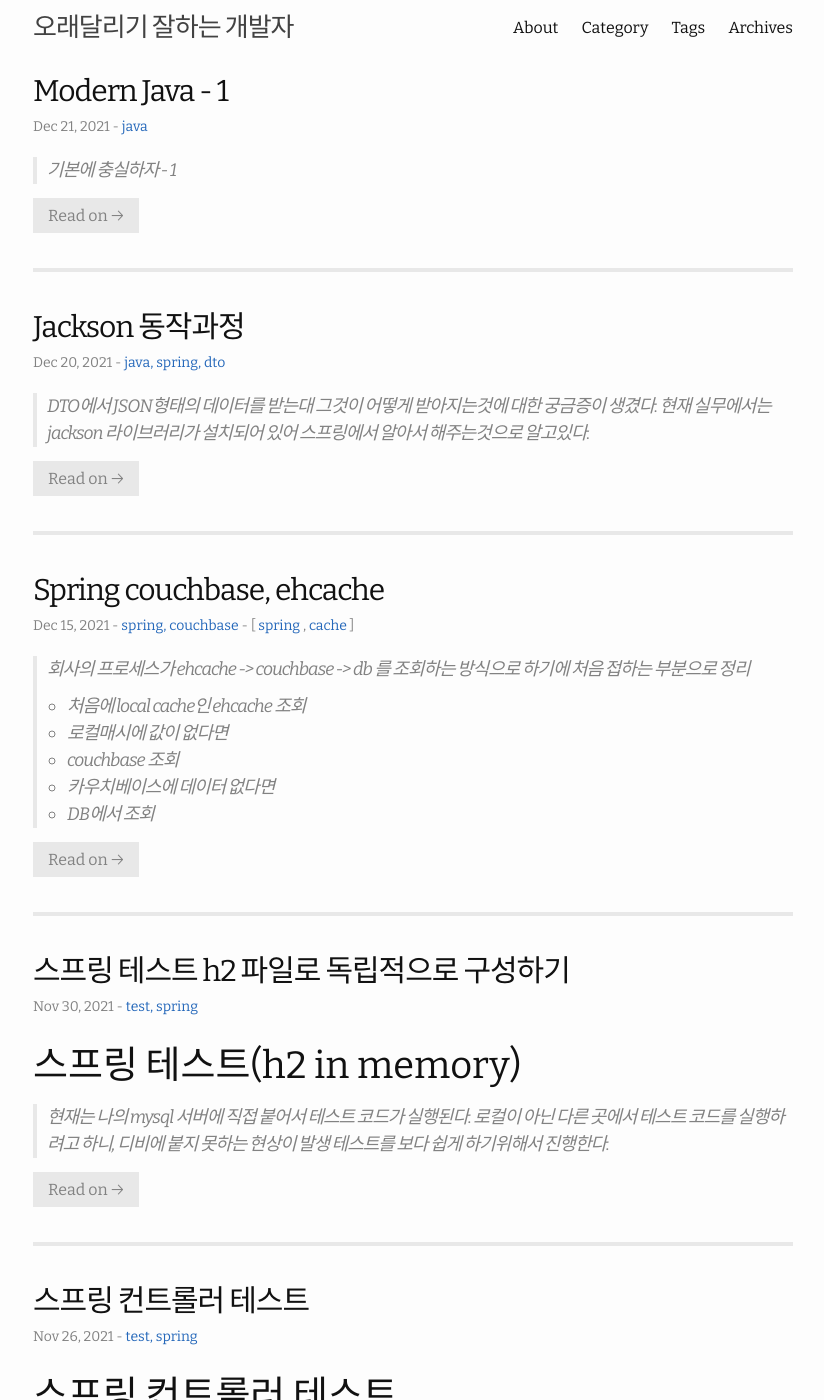
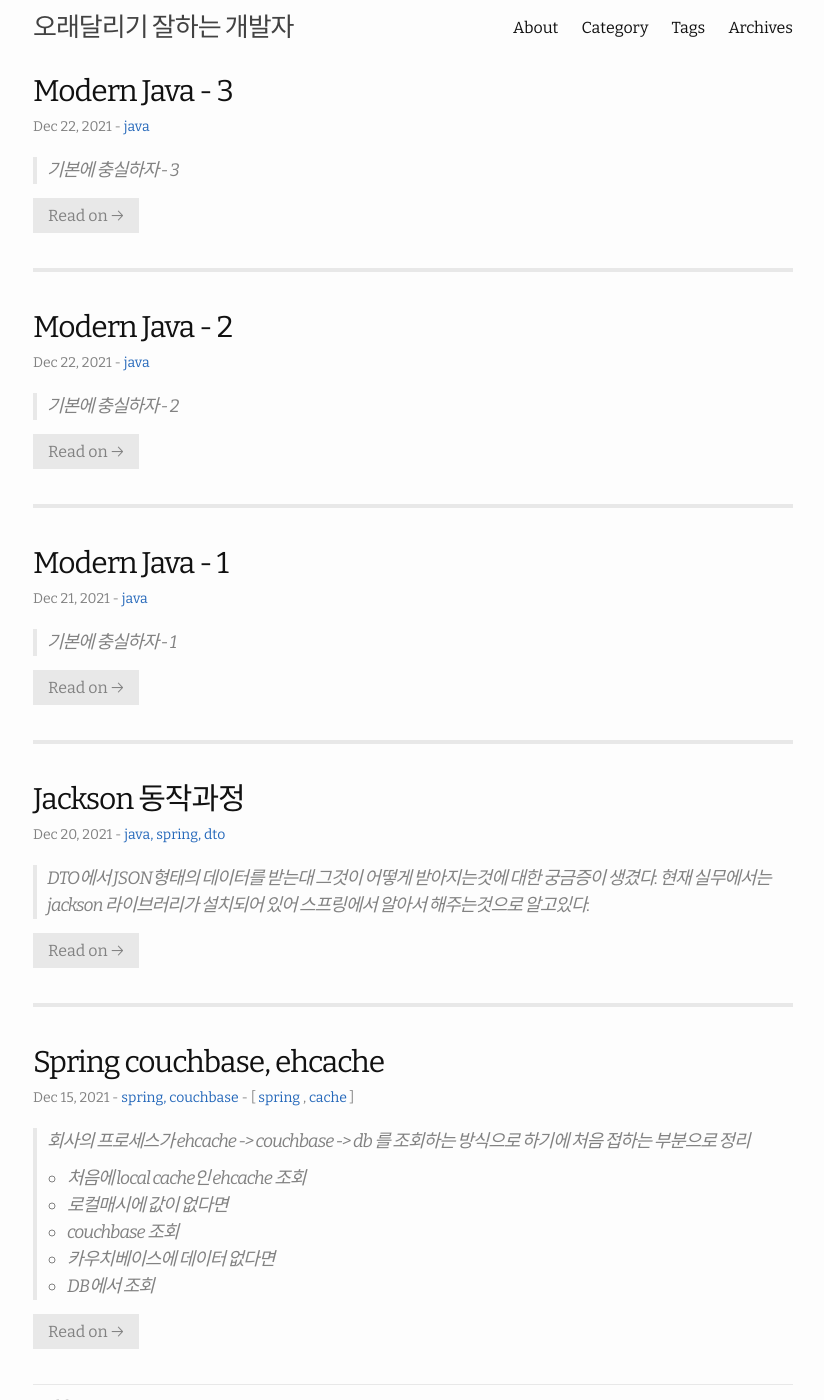
Before and after one commit to HWANGJEONGHYEON1/HWANGJEONGHYEON1.github.io, a Jekyll site: the page built from index.html, in a window 1280 px wide and 1400 px high. Shown: the whole window, without its empty margins (227-1051 px from the left). Built offline with Jekyll 4.4.1, drawn with Linux system fonts in a browser that asks for light colours; the list of posts is cut into pages by our own code; part of the change alters nothing that is shown; some of the changed text lies outside the part shown.

Commit message:
[docs] modern java - 1,2

````diff
--- a/_posts/2021-12-21-modern_java1.md
+++ b/_posts/2021-12-21-modern_java1.md
@@ -116,65 +116,12 @@ File[] hiddenFiles = new File(".").listFiles(File::isHidden);
     - 기존 스레드 API로 멀티스레딩 코드를 구현해서 병렬성을 이용하기 쉽지 않다.
     - 자바 스트림 API는 컬렉션을 처리하면서 발생하는 모호함과 반복적인 코드문제, 멀티코어 활용 두가지를 활용했다(내부적으로 fork-join 방식)
         - `fork-join` : 다른 프로세스 혹은 스레드를 여러개로 쪼개어 새롭게 생성하여 작업을 한 후 실행한 작업들의 결과를 다시 취합하는 방식
+- 장점
+    - 가비지 변수를 만들지 않는다.
+    - 선언형 코드를 구현할 수 있다.
+    - 여러 빌딩 블록 연산을 연결해서 복잡한 데이터처리 파이프라인을 만들 수 있다.
+    - filter, map, collect 같은 고수준 빌딩 블록으로 이루어져 있으므로 특정 스레딩 모델에 제한하지 않고 자유롭게 어떤상황이든 사용할 수 있다.
 
 ### default method
 - JAVA 8 이전에는 인터페이스를 구현할 때 메서드를 강제하는 방식이었다면 디폴트 메서드를 이용하여 기존 인터페이스를 구현하는 클래스는 바꾸지 않아도 인터페이스를 변경할 수 있다.
     - ex) List, Collection 인터페이스는 이전에 stream, parallelStream 메서드를 지원하지 않았다. 하지만 JAVA 8 인터페이스에 default 메서드로 제공하여 기존 인터페이스를 쉽게 변경할 수 있었다.
-
-
-
-### Optional - 값이 없는 상황을 처리
-- NPE 줄이기
-    - NULL 때문에 발생하는 문제
-        - NPE는 흔한 에러
-        - 코드가 더러워진다,
-        - NULL은 의미가 없다(값이 없다라는 의미도 적절하지 않다)
-        - 자바 철학에 위배
-        - 형식 시스템에 구멍을만든다 => 모든 레퍼런스는 NULL이 할당 가능하다. NULL이 점점 확장됬을 때 어떤 의미의 NULL인지 알 수 없다.
-- Optional 클래스
-    - 하스켈과 스칼라의 영향을 받아 클래스가 제공된다.
-    - Optional은 선택형 값을 캡슐화하는 클래스
-    - 값이 있으면 Optional 클래스는 값을 감싼다. 없으면 Optional.empty() 메서드로 Optional을 반환.
-    - empty()는 싱글턴인스턴스를 반환하는 `정적팩토리메서드`이다.
-    - Optional이 등장하면 unWrap해서 값이 없을 수 있는 상황에 적절하게 대응하도록 강제하는 효과가 있다.
-
-```java
-
-Optional<Animal> optionalAnimal = Optional.empty(); // 빈 Optional
-
-Optional<Animal> optionalAnimal = Optional.of(animal); // null이 아닌 값으로 Optional
-
-Optional<Animal> optionalAnimal = Optional.ofNullable(animal); // null 값을 Optional로 만들기, animal이 null이면 Optional 빈객체가 반환
-
-```
-
-- 스트림의 map과 비슷하게 제공된 함수를 적용할 수 있다.
-
-```java
-Optional<Animal> optionalAnimal = Optional.of(animal);
-Optional<String> animalName = optionalAnimal.map(Animal::getName);
-```
-
-- 두번 감싸진 Optional로 받고 싶지 않을 때는 flatMap 사용
-- Optional 클래스는 필드형식으로 사용할 것을 가정하지 않았기 때문에 Serializable 인터페이스를 구현하지 않았다. 따라서 직렬화 모델을 사용할 경우 문제가 생길 수 있다.
-- 자바 9에서는 Optinal을 포함하는 스트림을 쉽게 처리할 수 있도록 stream()메서드를 추가했다.
-
-```java
-Stream<Optional<Animal>> streamOptionVariable = ..;
-Set<Animal> result = stream.filter(Optional::isPresent)
-                        .map(Optional::get)
-                        .collect(Collectors::toSet);
-
-```
-
-
-### optional 메서드
-- get: 값을 읽을 순 있지만 안전하지 않다. -> 값이 없으면 NoSuchElementException 예외가 터진다.
-- ifPresent(Consumer<? super T> consumer): 값이 존재할 때 인수로 넘겨진 동작을 실행할 수 있다. 값이 없으면 아무일도 일어나지 않음
-- orElse: Optional이 값을 포함하지 않을 때 기본값을 제공할 수 있다.
-- orElseGet(Supplier<? extends T> suplier): orElse 메서드에 대응하는 게으른 버전의 메서드. Optional에 값이 없을 때만 Suplier가 실행
-- orElseThrow(Supplier<? extends T> exSuplier): 값이 존재하지 않는다면, 예외를 발생시킨다.
-
-### Optional을 사용해야할 때
-- 잠재적으로 NULL이 될 수 있는 대상을 Optional로 감싸기
-- 예외와 Optional을 반환해야할 때 orElse* 를 사용하자
--- /dev/null
+++ b/_posts/2021-12-22-modern_java2.md
@@ -0,0 +1,66 @@
+---
+layout: post
+title:  "Modern Java - 2"
+date:   2021-12-22 13:00:21 +0900
+categories: java
+---
+
+> 기본에 충실하자 - 2
+
+# Optional
+
+### Optional - 값이 없는 상황을 처리
+- NPE 줄이기
+    - NULL 때문에 발생하는 문제
+        - NPE는 흔한 에러
+        - 코드가 더러워진다,
+        - NULL은 의미가 없다(값이 없다라는 의미도 적절하지 않다)
+        - 자바 철학에 위배
+        - 형식 시스템에 구멍을만든다 => 모든 레퍼런스는 NULL이 할당 가능하다. NULL이 점점 확장됬을 때 어떤 의미의 NULL인지 알 수 없다.
+- Optional 클래스
+    - 하스켈과 스칼라의 영향을 받아 클래스가 제공된다.
+    - Optional은 선택형 값을 캡슐화하는 클래스
+    - 값이 있으면 Optional 클래스는 값을 감싼다. 없으면 Optional.empty() 메서드로 Optional을 반환.
+    - empty()는 싱글턴인스턴스를 반환하는 `정적팩토리메서드`이다.
+    - Optional이 등장하면 unWrap해서 값이 없을 수 있는 상황에 적절하게 대응하도록 강제하는 효과가 있다.
+
+```java
+
+Optional<Animal> optionalAnimal = Optional.empty(); // 빈 Optional
+
+Optional<Animal> optionalAnimal = Optional.of(animal); // null이 아닌 값으로 Optional
+
+Optional<Animal> optionalAnimal = Optional.ofNullable(animal); // null 값을 Optional로 만들기, animal이 null이면 Optional 빈객체가 반환
+
+```
+
+- 스트림의 map과 비슷하게 제공된 함수를 적용할 수 있다.
+
+```java
+Optional<Animal> optionalAnimal = Optional.of(animal);
+Optional<String> animalName = optionalAnimal.map(Animal::getName);
+```
+
+- 두번 감싸진 Optional로 받고 싶지 않을 때는 flatMap 사용
+- Optional 클래스는 필드형식으로 사용할 것을 가정하지 않았기 때문에 Serializable 인터페이스를 구현하지 않았다. 따라서 직렬화 모델을 사용할 경우 문제가 생길 수 있다.
+- 자바 9에서는 Optinal을 포함하는 스트림을 쉽게 처리할 수 있도록 stream()메서드를 추가했다.
+
+```java
+Stream<Optional<Animal>> streamOptionVariable = ..;
+Set<Animal> result = stream.filter(Optional::isPresent)
+                        .map(Optional::get)
+                        .collect(Collectors::toSet);
+
+```
+
+
+### optional 메서드
+- get: 값을 읽을 순 있지만 안전하지 않다. -> 값이 없으면 NoSuchElementException 예외가 터진다.
+- ifPresent(Consumer<? super T> consumer): 값이 존재할 때 인수로 넘겨진 동작을 실행할 수 있다. 값이 없으면 아무일도 일어나지 않음
+- orElse: Optional이 값을 포함하지 않을 때 기본값을 제공할 수 있다.
+- orElseGet(Supplier<? extends T> suplier): orElse 메서드에 대응하는 게으른 버전의 메서드. Optional에 값이 없을 때만 Suplier가 실행
+- orElseThrow(Supplier<? extends T> exSuplier): 값이 존재하지 않는다면, 예외를 발생시킨다.
+
+### Optional을 사용해야할 때
+- 잠재적으로 NULL이 될 수 있는 대상을 Optional로 감싸기
+- 예외와 Optional을 반환해야할 때 orElse* 를 사용하자
--- /dev/null
+++ b/_posts/2021-12-22-modern_java3.md
@@ -0,0 +1,166 @@
+---
+layout: post
+title:  "Modern Java - 3"
+date:   2021-12-22 14:00:21 +0900
+categories: java
+---
+
+> 기본에 충실하자 - 3
+
+# Stream 활용
+
+### Predicate를 활용한 스트림
+- filter(Predicate)
+- 스트림 슬라이싱
+
+```java
+Stream<T> filter(Predicate<? super T> predicate);
+
+Stream<T> distinct();
+
+/**
+* Predicate 결과가 True인 요소에 대한 필터링 Predicate이 처음으로 거짓이 되는 지점에 연산을 멈춤
+*/
+Stream<T> takeWhile(Predicate<? super T> predicate);
+
+/**
+* Predicate 결과가 False 요소에 대한 필터링 Predicate이 처음으로 거짓이 되는 지점까지 발견된 요소를 버린다.
+*/
+Stream<T> dropWhile(Predicate<? super T> predicate);
+```
+
+### 스트림 축소, 스킵
+
+```java
+
+/**
+* 주어진 값 이하의 크기를 갖는 새로운 스트림을 반환
+*/
+Stream<T> limit(long maxSize);
+
+/**
+* 처음부터 n개 까지 스킵하고 나머지 요소를 반환
+*/
+Stream<T> skip(long n);
+```
+
+### MAP
+- map: 함수를 인수로 받아 새로운 요소로 매핑된 스트림을 반환. 기본형 요소에 대한 mapTo${Type} 메서드 지원(mapToInt, mapToLong ..)
+- flatMap: 제공된 함수를 각 요소에 적용하여 새로운 하나의 스트림으로 매핑. 결과적으로 하나의 평면화된 스트림 반환
+
+```java
+<R> Stream<R> map(Function<? super T, ? extends R> mapper);
+<R> Stream<R> flatMap(Function<? super T, ? extends Stream<? extedns R>> mapper);
+```
+
+### 검색과 매칭
+- anyMatch: 적어도 한 요소와 일치하는지 확인하는지(일치하면 바로 true 리턴)
+- allMatch: 모든 요소가 일치하는지 검사(일치하지 않으면 바로 false 리턴)
+- noneMatch: 모든 요소가 일치하지 않는지 검사(일치하는 순간 false 리턴)
+- findFrist: 첫번째 요소를 찾아 반환(순서가 정해져있을 떄)
+- findAny: 요소를 찾으면 반환(순서가 상관없을 떄)
+
+```java
+boolean anyMatch(Predicate<? super T> predicate);
+boolean allMatch(Predicate<? super T> predicate);
+boolean noneMatch(Predicate<? super T> predicate);
+Optional<T> findFrist();
+Optional<T> findAny();
+```
+
+### 리듀싱
+- reduce: 모든 스트림 요소를 BinaryOperator로 처리해서 값으로 도출 => 두번 째 reduce 메서드와 같은 경우 초기값이 없으므로 아무요소가 없을 때 `Optional<T>` 반환
+- reduce 메서드 장점: 기존의 단계적 반복으로 구하는것보다 reduce를 이용하면 내부 반복이 추상화되면서 내부 구현에서 병렬로 reduce를 실행할 수 있게 된다. 반복적인 합계에서는 sum 변수를 공유해야하므로 병렬하기 어렵다.
+- max, min: 요소에서 최대값과 최소값을 반환. 빈 스트림일 수 있기에 Optional<T>
+```java
+T reduce(T identity, BinaryOperator<T> accumulator);
+Optional<T> reduce(BinaryOperator<T> accumulator);
+<U> U reduce(U identity, BiFunction<U, ? super T, U> accumulator, BinaryOperator<U> combiner);
+
+Optional<T> max(Comparator<? super T> comparator);
+Optional<T> min(Comparator<? super T> comparator);
+```
+
+### 숫자형 스트림
+- 숫자 스트림을 효율적으로 처리할 수 있도록 기본형 특화 스트림을 제공
+- IntStream, DoubleStream, LongStream이 존재하며 각각의 인터페이스에는 숫자 스트림의 합계를 계산하는 Sum, 최대값 요소를 검색하는 max 같이 자주 사용하는 숫자 관련 리듀싱 연산 메서드를 제공
+
+# 스트림 데이터 수집(Collector)
+
+- 스트림 요소를 어떤식으로 도출할지 지정
+- 훌륭하게 설계된 함수형 API 장점으로는 높은 수준의 조합성과 재사용성을 꼽을 수 있다.
+- Collectors에서 제공하는 메서드의 기능은 3가지로 구분
+    - 스트림 요소를 하나의 값으로 리듀싱하고 요약
+    - 요소 그룹화
+    - 요소 분할
+- 리듀싱과 요약
+    - counting
+    - maxBy, minBy: 최대 혹은 최소를 만족하는 요소를 찾는다.
+    - summingInt: 객체를 int로 매핑하는 인수를 받아 합을 계산한다.
+    - averaginInt
+    - joining: 내부적으로 StringBuilder를 이용하여 문자열을 하나로 만든다.
+- 그룹화
+    - 그룹화 함수는 어떤 기준으로 스트림을 분류하는 속성을 가졌기에 분류함수라고 부른다.
+    - groupingBy
+
+```java
+// 분할 함수
+public static <T, K> Collector<T, ?, Map<K, List<T>>> groupingBy(
+    Function<? super T, ? extends K> classifier) {
+
+    return groupingBy(classifier, toList());
+}
+
+// 분할 함수, 감싸인 컬렉터
+public static <T, K, A, D> Collector<T, ?, Map<K, D>> groupingBy(
+    Function<? super T, ? extends K> classifier,
+    Collector<? super T, A, D> downstream) {
+
+    return groupingBy(classifier, HashMap::new, downstream);
+}
+
+// 분할 함수, 반환 타입, 감싸인 컬렉터
+public static <T, K, D, A, M extends Map<K, D>> Collector<T, ?, M> groupingBy(
+    Function<? super T, ? extends K> classifier,
+    Supplier<M> mapFactory,
+    Collector<? super T, A, D> downstream) {
+  // ...
+}
+
+/**
+*  컬렉터를 중첩할 시 가장 외부계층 안쪽으로 다음과 같은 작업이 수행된다.
+*  1. groupingBy에서 분류하는 요소로 Dish::type에 따라 서브 스트림을 그룹화
+*  2. groupingBy 컬렉터는 collectingAndThen으로 감싼다. 그래서 두 번째 컬렉터는 그룹화된 서브스트림에 적용된다.
+*  3. 리듀싱 컬렉터(maxBy)가 서브스트림에 연산을 수행한 결과에 Optional::get 변환 함수가 적용된다.
+*  4. groupingBy 컬렉터가 반환하는 맵의 분류가 키이고, 대응하는 value는 Dish의 가장 높은 칼로리이다.
+*/
+
+Map<Dish.Type, Dish> mostCaloricByType =
+    menu.stream()
+        .collect(groupingBy(Dish::Type, // 분류 함수
+                collectingAndThen(
+                    maxBy(comparingInt(Dish::getCalories)), // 감싸인 컬렉터
+                Optional::get)); // 변환 함수
+```
+
+### 컬렉터 인터페이스
+
+```java
+public interface Collector<T, A, R> {
+    Supplier<A> supplier();
+    BiConsumer<A, T> accumulator();
+    BinaryOperator<A> combiner();
+    Function<A, R> finisher();
+    Set<Characteristics> characteristics();
+}
+```
+
+- T는 수집될 항목의 제네릭 형식
+- A는 누적자, 수집 과정에서 중간 결과를 누적하는 객체의 형식
+- R은 수집 연산 결과 객체의 형식
+- Supplier 메서드: 새로운 결과 컨테이너 만들기
+    - supplier는 수집 과정에서 빈 누적자 인스턴스를 만드는 파라미터가 없는 함수
+- accumulator: 결과 컨테이너에 요소 추가
+    - 누적자(스트림으 n - 1개 항목을 수집한 상태)와 n번째 요소를 함수에 적용한다,
+- finisher: 스트림 탐색을 끝내고 누적자 객체를 최종 반환하면서 누적 과정을 끝낼 떄 호출할 함수를 반환해야 한다.
+- combiner: 스트림의 서로 다른 서브파트를 병렬로 처리할 때 누적자가 이 결과를 어떻게 처리할 지 정의(BinaryOperator)
````
